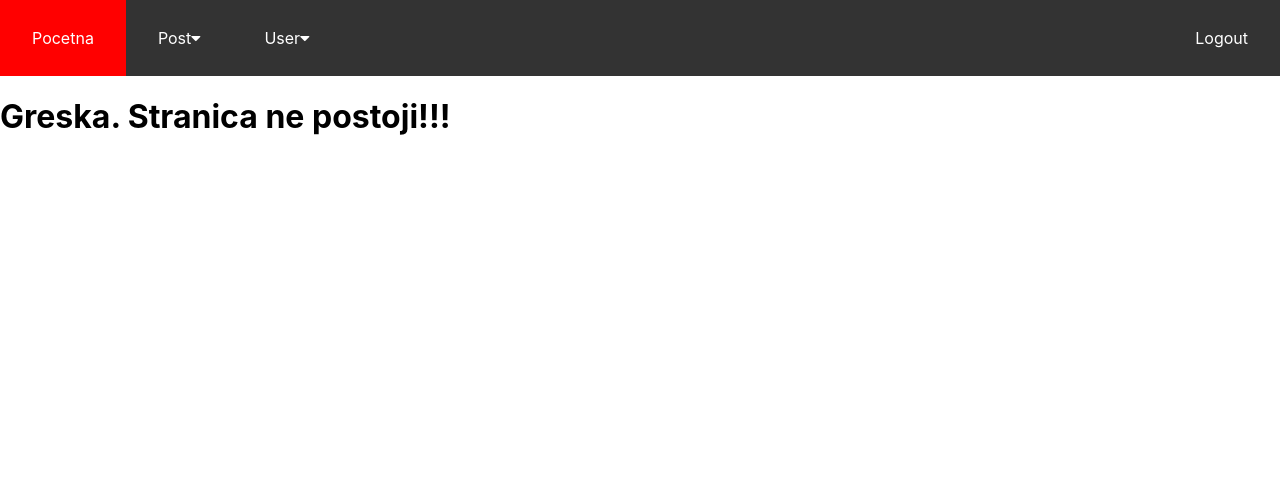
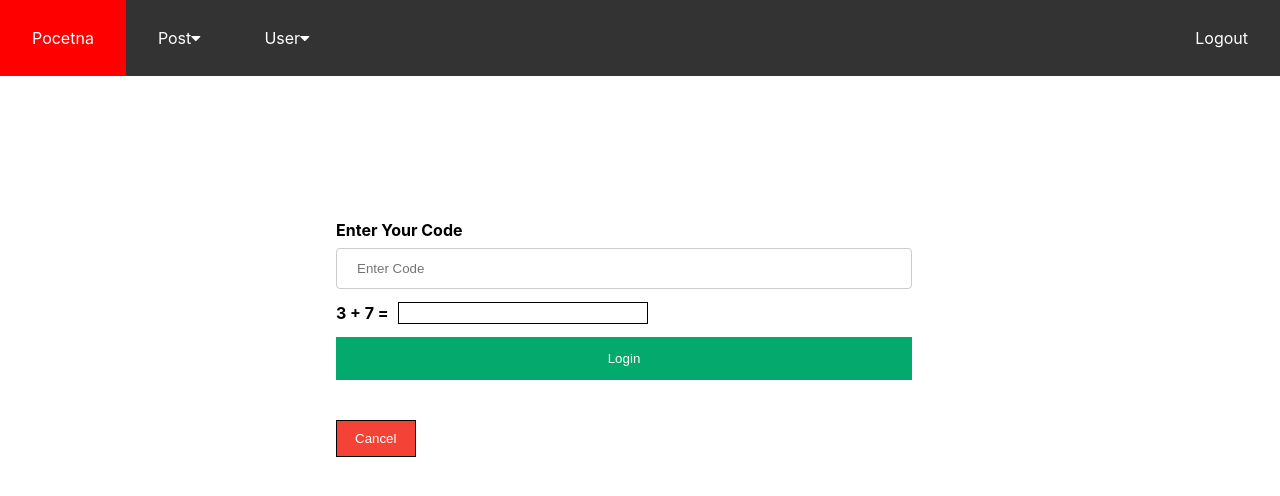
Before and after one commit to andricmilos/socijalni-admin, a React (Create React App) app: page /resetpassword/1 in a window 1280 px wide. Shown: the top 496 px of the page. Built offline with nearby package versions, Linux system fonts and the light colour scheme.

Commit message:
Odradjen login i forgot passoword. Ostao reset password

```diff
--- a/src/App.js
+++ b/src/App.js
@@ -1,4 +1,3 @@
-import { ReactDOM } from "react-dom";
 import {BrowserRouter,Route,Routes} from 'react-router-dom';
 import Layout from './pages/Layout';
 import NoPage from './pages/NoPage';
@@ -10,6 +9,8 @@ import NapraviUser from './pages/NapraviUser';
 import IzmeniUser from "./pages/IzmeniUser";
 import ObrisiUser from "./pages/ObrisiUser";
 import Login from "./pages/Login";
+import ForgotPassword from './pages/ForgotPassword';
+import ResetPassword from './pages/ResetPassword';
 
 
 function App() {
@@ -19,6 +20,8 @@ function App() {
         <Route path="/" element={<Layout/>}>
             <Route index element={<Home/>}/>
             <Route path="login" element={<Login/>}/>
+            <Route path="forgotpassword" element={<ForgotPassword/>}/>
+            <Route path="resetpassword/:value" element={<ResetPassword/>}/>
             <Route path="user/napravi" element={<NapraviUser/>}/>
             <Route path="user/izmeni" element={<IzmeniUser/>}/>
             <Route path="user/obrisi" element={<ObrisiUser/>}/>
--- a/src/Navbar.css
+++ b/src/Navbar.css
@@ -86,7 +86,7 @@
   background-color: green;
 }
 
-input[type=text], select, input[type=number], input[type=date], input[type=password] {
+input[type=text], select, input[type=number], input[type=date], input[type=password], input[type=email] {
   width: 100%;
   padding: 12px 20px;
   margin: 8px 0;
@@ -148,3 +148,70 @@ input[type=submit]:hover {
   background-color: #04AA6D;
   color: white;
 }
+
+.login-button {
+  background-color: #04AA6D;
+  color: white;
+  padding: 14px 20px;
+  margin: 8px 0;
+  border: none;
+  cursor: pointer;
+  width: 100%;
+}
+
+.login-button:hover {
+  opacity: 0.8;
+}
+
+.cancelbtn {
+  width: auto;
+  padding: 10px 18px;
+  background-color: #f44336;
+  color: white;
+  border: 1px solid black;
+}
+
+.imgcontainer {
+  text-align: center;
+  margin: 24px 0 12px 0;
+}
+
+img.avatar {
+  width: 40%;
+  border-radius: 50%;
+}
+
+.container {
+  padding: 16px;
+  width: 45%;
+  margin-left: 25%;
+  margin-top: 10%;
+}
+
+.container2 {
+  padding: 16px;
+  width: 45%;
+  margin-left: 25%;
+}
+
+span.psw {
+  float: right;
+  padding-top: 16px;
+}
+
+@media screen and (max-width: 300px) {
+  span.psw {
+     display: block;
+     float: none;
+  }
+  .cancelbtn {
+     width: 100%;
+  }
+}
+
+.container .izazov{
+  all:unset;
+  border: 1px solid black;
+  margin: 5px;
+
+}
--- /dev/null
+++ b/src/pages/ForgotPassword.jsx
@@ -0,0 +1,46 @@
+import React from 'react';
+var suma=0;
+var br=1;
+
+function randomNumberInRange(min, max) {
+    return Math.floor(Math.random() * (max - min + 1)) + min;
+  }
+
+  function Cancel(){
+    window.location.href="/login";
+  }
+
+  function Klik(){
+    if(suma!==parseInt(br))
+    {
+
+        alert("Pogresna vrednost u racunici");
+    }
+  }
+
+  const izazovChange = (event) => {
+    br = event.target.value
+  }
+
+function ForgotPassword() {
+    var brojjedan=randomNumberInRange(1, 10);
+    var brojdva=randomNumberInRange(1, 10);
+    suma=brojjedan+brojdva;
+    return (<>
+        <div className="container">
+        <label htmlFor="email"><b>Enter Email</b></label>
+        <input type="email" placeholder="Enter Email" name="email" required/>
+
+        <label htmlFor="izazov"><b>{brojjedan} + {brojdva} = </b></label>
+        <input className="izazov" type="text" name="izazov" onChange={izazovChange} required/>
+
+        <button className='login-button' type="submit" onClick={Klik}>Login</button>
+        </div>
+
+    <div className="container2">
+        <button type="button" className="cancelbtn" onClick={Cancel}>Cancel</button>
+    </div>
+    </>);
+}
+
+export default ForgotPassword;
--- a/src/pages/Login.jsx
+++ b/src/pages/Login.jsx
@@ -2,7 +2,23 @@ import React from 'react';
 
 function Login() {
     return (<>
+        <div class="container">
+        <label for="uname"><b>Username</b></label>
+        <input type="text" placeholder="Enter Username" name="uname" required/>
 
+        <label for="psw"><b>Password</b></label>
+        <input type="password" placeholder="Enter Password" name="psw" required/>
+
+        <button class='login-button' type="submit">Login</button>
+        <label>
+        <input type="checkbox" name="remember"/> Remember me
+        </label>
+        </div>
+
+    <div class="container2">
+        <button type="button" class="cancelbtn">Cancel</button>
+        <span class="psw">Forgot <a href="/forgotpassword">password?</a></span>
+    </div>
     </>);
 }
 
--- /dev/null
+++ b/src/pages/ResetPassword.jsx
@@ -0,0 +1,46 @@
+import React from 'react';
+var suma=0;
+var br=1;
+
+function randomNumberInRange(min, max) {
+    return Math.floor(Math.random() * (max - min + 1)) + min;
+  }
+
+  function Cancel(){
+    window.location.href="/login";
+  }
+
+  function Klik(){
+    if(suma!==parseInt(br))
+    {
+
+        alert("Pogresna vrednost u racunici");
+    }
+  }
+
+  const izazovChange = (event) => {
+    br = event.target.value
+  }
+
+function ResetPassword() {
+    var brojjedan=randomNumberInRange(1, 10);
+    var brojdva=randomNumberInRange(1, 10);
+    suma=brojjedan+brojdva;
+    return (<>
+        <div className="container">
+        <label htmlFor="email"><b>Enter Your Code</b></label>
+        <input type="email" placeholder="Enter Code" name="email" required/>
+
+        <label htmlFor="izazov"><b>{brojjedan} + {brojdva} = </b></label>
+        <input className="izazov" type="text" name="izazov" onChange={izazovChange} required/>
+
+        <button className='login-button' type="submit" onClick={Klik}>Login</button>
+        </div>
+
+    <div className="container2">
+        <button type="button" className="cancelbtn" onClick={Cancel}>Cancel</button>
+    </div>
+    </>);
+}
+
+export default ResetPassword;
```
